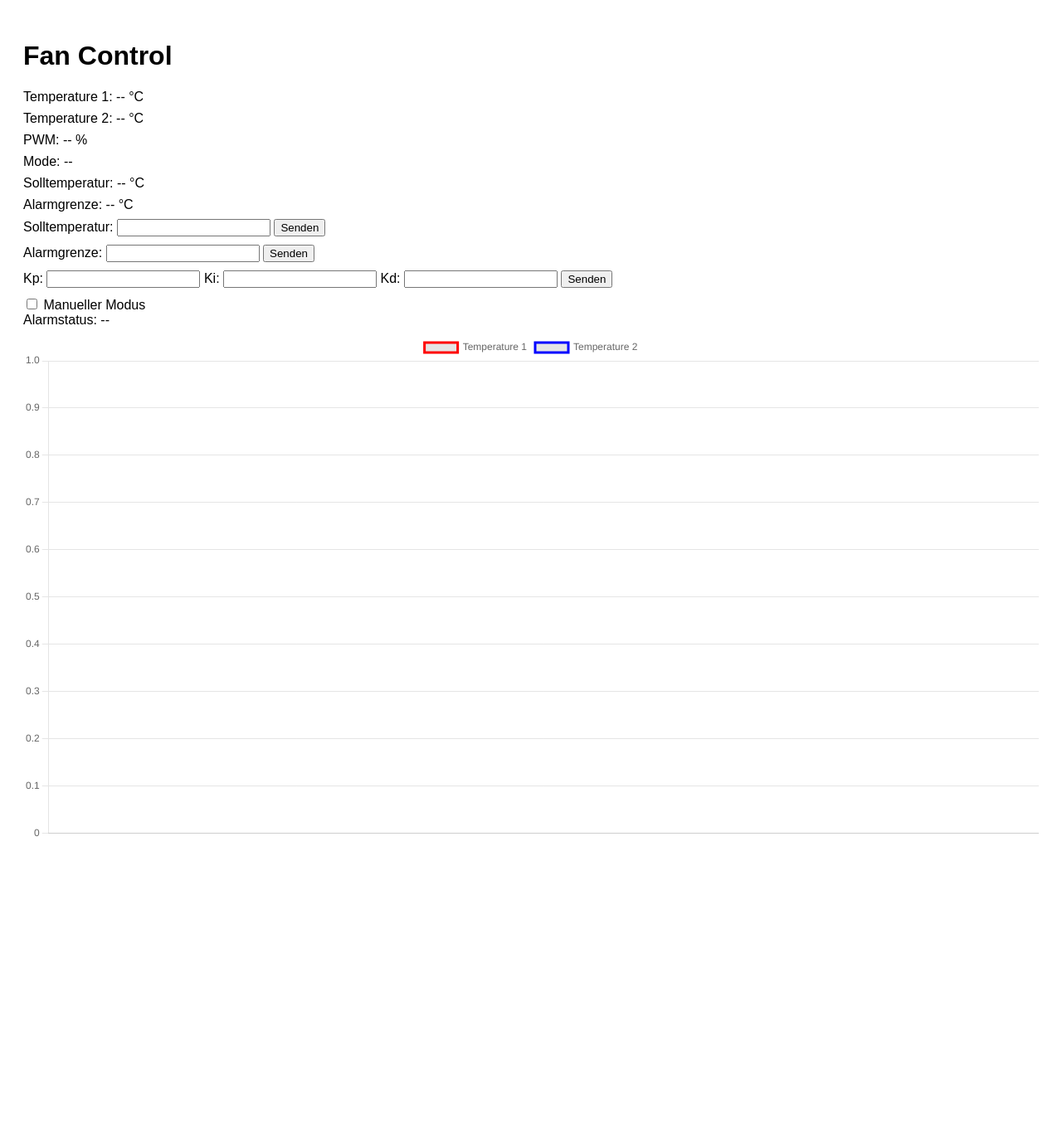
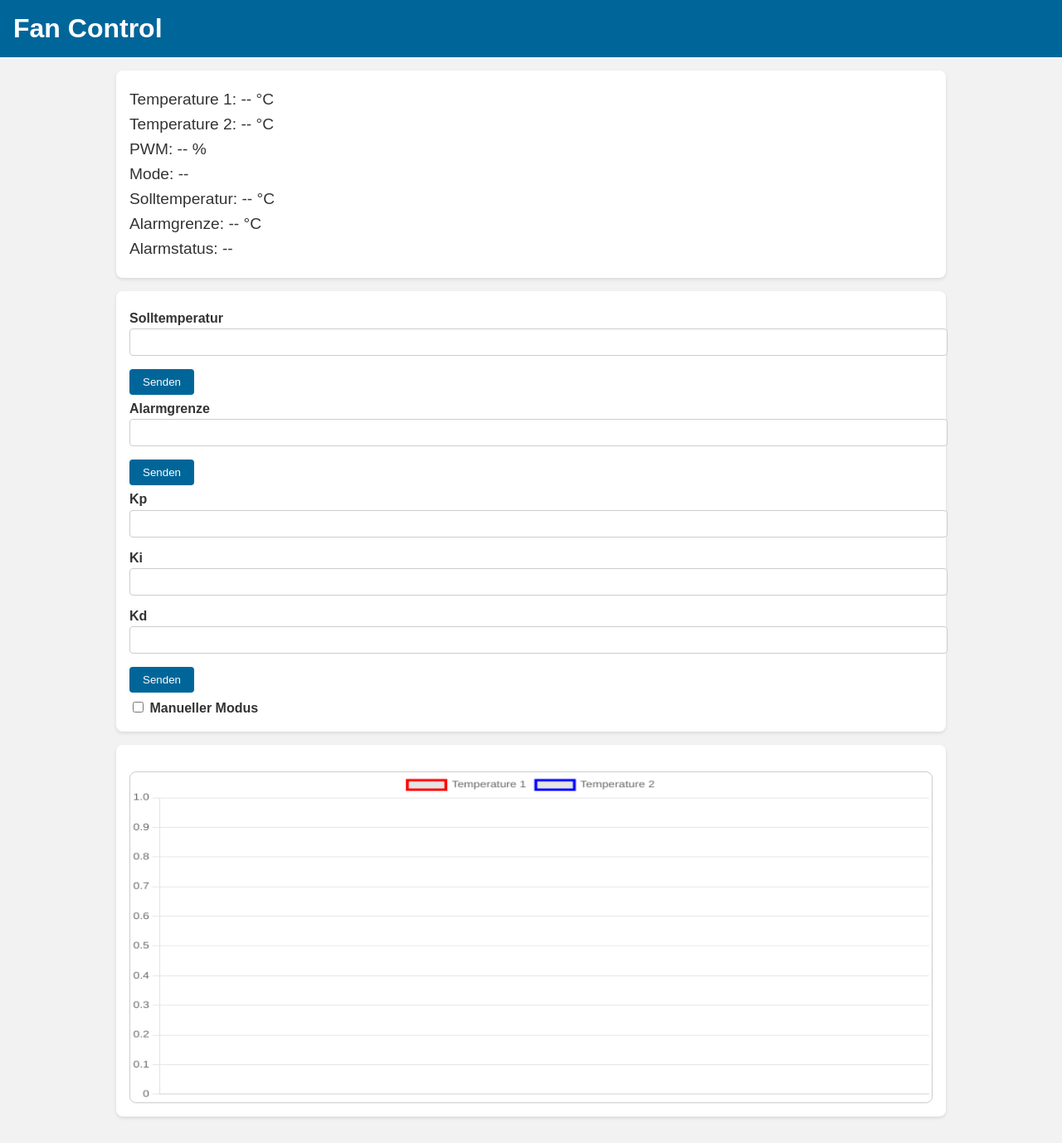
Before and after one commit to Hannesbrm/RasPi_Sperrluft, a Flask app: page / in a window 1280 px wide. Shown: the whole page at 83% size. Before the commit the page ends 1009 px from the top, so only its background shows below. Run offline with Flask 3, Linux system fonts and the light colour scheme; some libraries are stand-ins or nearby versions.

Commit message:
style: modernize web interface

```diff
--- a/fan_control_project/web/templates/index.html
+++ b/fan_control_project/web/templates/index.html
@@ -6,45 +6,126 @@
     <script src="https://cdnjs.cloudflare.com/ajax/libs/socket.io/4.5.4/socket.io.min.js"></script>
     <script src="https://cdn.jsdelivr.net/npm/chart.js"></script>
     <style>
-        body { font-family: Arial, sans-serif; padding: 20px; }
-        .value { margin-bottom: 8px; }
-        form { margin-bottom: 10px; }
+body {
+  font-family: Arial, sans-serif;
+  background-color: #f2f2f2;
+  color: #333;
+  margin: 0;
+  padding: 0;
+}
+
+h1 {
+  background-color: #006699;
+  color: white;
+  padding: 1rem;
+  margin: 0;
+}
+
+.container {
+  padding: 1rem;
+  max-width: 1000px;
+  margin: auto;
+}
+
+.section {
+  background-color: white;
+  padding: 1rem;
+  margin-bottom: 1rem;
+  border-radius: 8px;
+  box-shadow: 0 2px 4px rgba(0,0,0,0.1);
+}
+
+label {
+  display: block;
+  margin: 0.5rem 0 0.2rem;
+  font-weight: bold;
+}
+
+input[type="number"], input[type="text"] {
+  width: 100%;
+  padding: 0.5rem;
+  border: 1px solid #ccc;
+  border-radius: 4px;
+  margin-bottom: 0.5rem;
+}
+
+button, input[type="submit"] {
+  background-color: #006699;
+  color: white;
+  border: none;
+  padding: 0.5rem 1rem;
+  border-radius: 4px;
+  cursor: pointer;
+  margin-top: 0.5rem;
+}
+
+button:hover, input[type="submit"]:hover {
+  background-color: #004466;
+}
+
+.value {
+  font-size: 1.2rem;
+  margin: 0.5rem 0;
+}
+
+canvas {
+  width: 100% !important;
+  height: 400px !important;
+  background-color: #fff;
+  border: 1px solid #ccc;
+  border-radius: 8px;
+  margin-top: 1rem;
+}
     </style>
 </head>
 <body>
     <h1>Fan Control</h1>
+    <div class="container">
+        <div class="section">
             <div class="value">Temperature 1: <span id="temp1">--</span> °C</div>
             <div class="value">Temperature 2: <span id="temp2">--</span> °C</div>
             <div class="value">PWM: <span id="pwm">--</span> %</div>
             <div class="value">Mode: <span id="mode">--</span></div>
             <div class="value">Solltemperatur: <span id="setpoint">--</span> °C</div>
             <div class="value">Alarmgrenze: <span id="alarmThreshold">--</span> °C</div>
+            <div class="value">Alarmstatus: <span id="alarmStatus">--</span></div>
+        </div>
 
+        <div class="section">
             <form id="setpointForm">
-        <label>Solltemperatur: <input type="number" step="0.1" id="setpointInput" placeholder=""></label>
-        <button type="submit">Senden</button>
+                <label for="setpointInput">Solltemperatur</label>
+                <input type="number" step="0.1" id="setpointInput" placeholder="">
+                <input type="submit" value="Senden">
             </form>
             <form id="alarmForm">
-        <label>Alarmgrenze: <input type="number" step="0.1" id="alarmInput" placeholder=""></label>
-        <button type="submit">Senden</button>
+                <label for="alarmInput">Alarmgrenze</label>
+                <input type="number" step="0.1" id="alarmInput" placeholder="">
+                <input type="submit" value="Senden">
             </form>
             <form id="manualPwmForm" style="display: none;">
-        <label>Manueller PWM: <input type="number" step="1" min="0" max="100" id="manualPwmInput"></label>
-        <button type="submit">Senden</button>
+                <label for="manualPwmInput">Manueller PWM</label>
+                <input type="number" step="1" min="0" max="100" id="manualPwmInput">
+                <input type="submit" value="Senden">
             </form>
             <form id="pidForm">
-        <label>Kp: <input type="number" step="0.01" id="kpInput" placeholder=""></label>
-        <label>Ki: <input type="number" step="0.01" id="kiInput" placeholder=""></label>
-        <label>Kd: <input type="number" step="0.01" id="kdInput" placeholder=""></label>
-        <button type="submit">Senden</button>
+                <label for="kpInput">Kp</label>
+                <input type="number" step="0.01" id="kpInput" placeholder="">
+                <label for="kiInput">Ki</label>
+                <input type="number" step="0.01" id="kiInput" placeholder="">
+                <label for="kdInput">Kd</label>
+                <input type="number" step="0.01" id="kdInput" placeholder="">
+                <input type="submit" value="Senden">
             </form>
             <label>
                 <input type="checkbox" id="modeToggle">
                 Manueller Modus
             </label>
-    <div class="value">Alarmstatus: <span id="alarmStatus">--</span></div>
+        </div>
 
+        <div class="section">
             <canvas id="tempChart" width="400" height="200"></canvas>
+        </div>
+    </div>
 
     <script src="{{ url_for('static', filename='main.js') }}"></script>
 </body>
```
Lines whose indentation alone changed are shown as unchanged.
